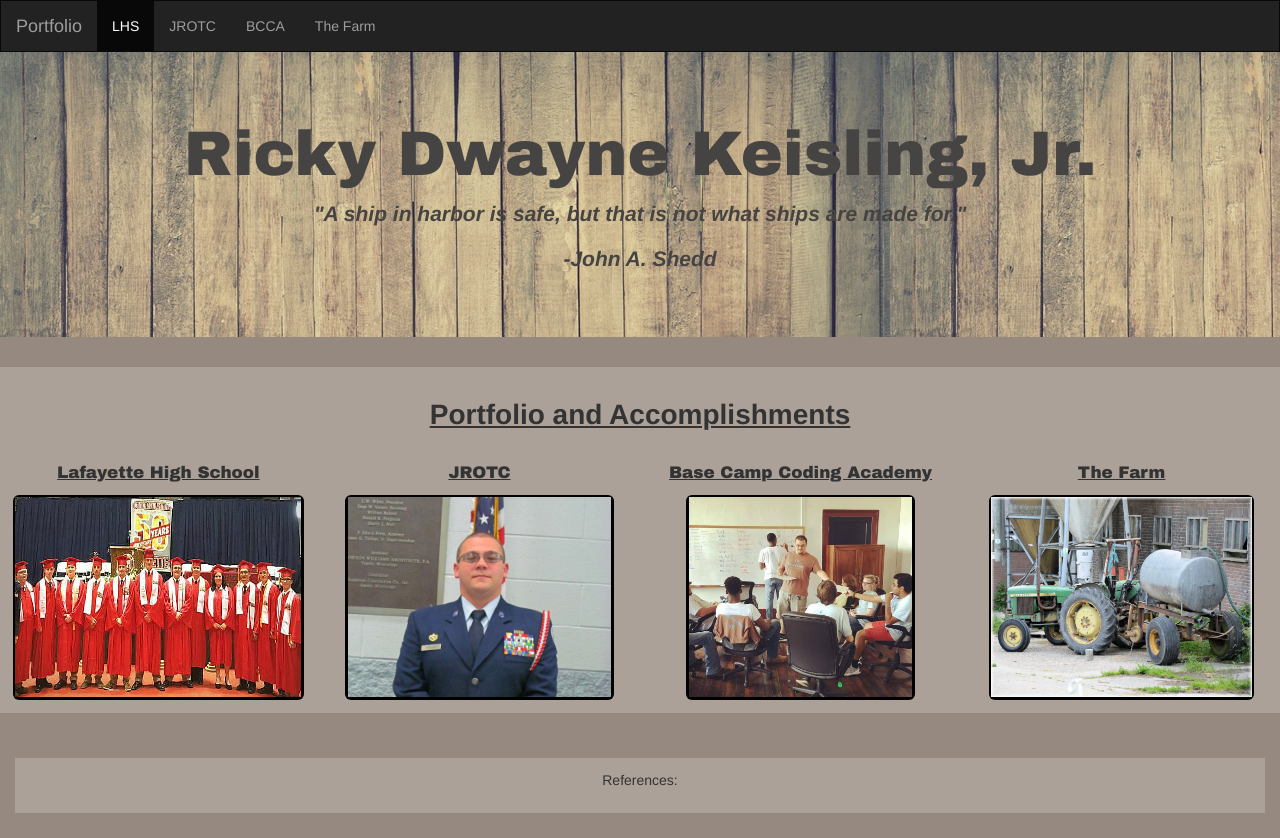
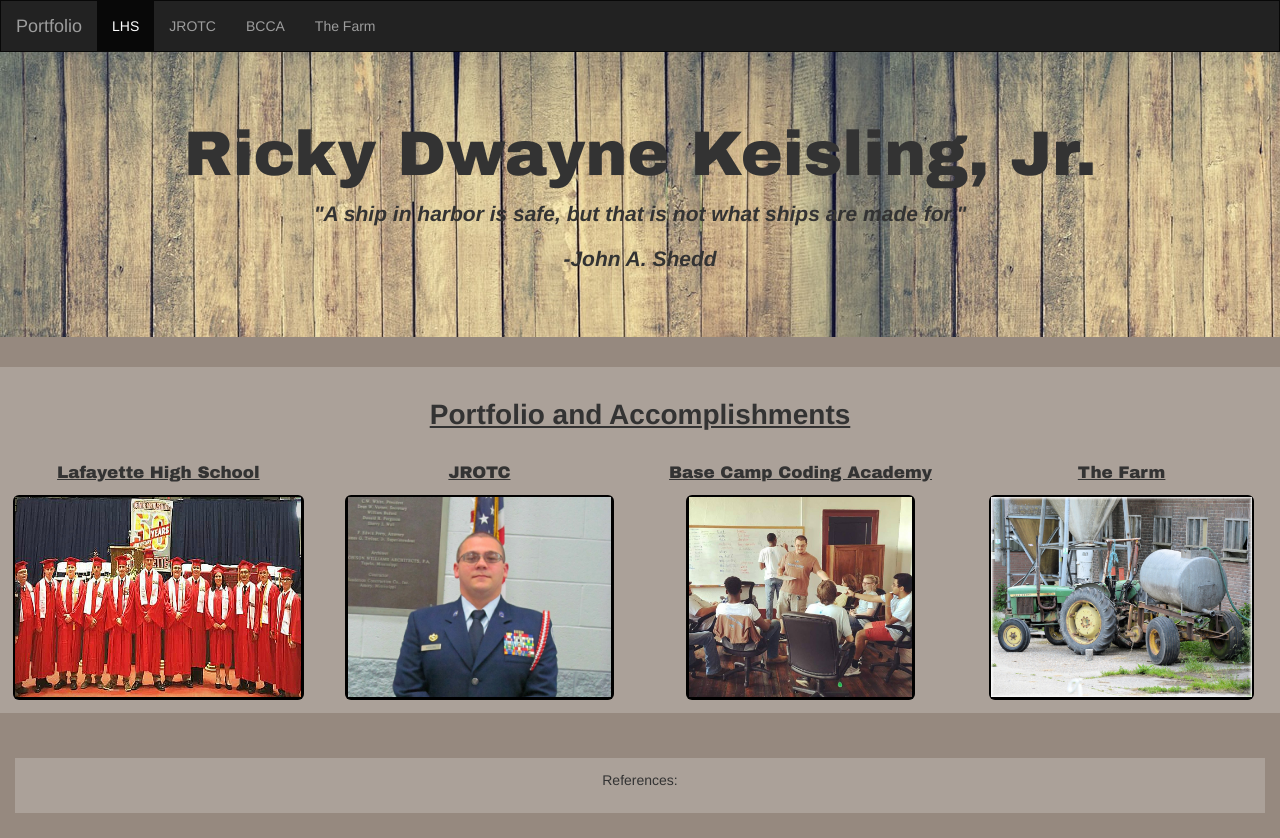
Before and after one commit to rkeisling/portfolio, a plain HTML site: page index.html in a window 1280 px wide. Drawn offline with nearby package versions, Linux system fonts and the light colour scheme.

Commit message:
Changed background opacity of jumbotron

```diff
--- a/adjustments.css
+++ b/adjustments.css
@@ -4,7 +4,6 @@
 .jumbotron {
   background-image: url(pictures/wood_texture.jpeg);
   background-repeat: repeat-x;
-  opacity: .8;
 }
 .row img {
   width: 200px;
@@ -40,14 +39,3 @@ footer ul {
   list-style-type: none;
   text-align: center;
 }
-/*img {
-  -webkit-transition: all 1s ease;
-     -moz-transition: all 1s ease;
-       -o-transition: all 1s ease;
-      -ms-transition: all 1s ease;
-          transition: all 1s ease;
-}
-/*img:hover {
-  border: 20px solid #000;
-  border-radius: 50%;
-}*/
```
